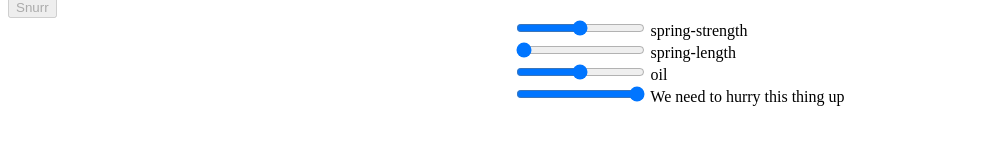
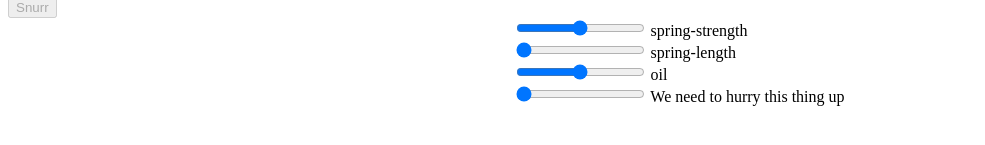
Before and after one commit to highcharts/lotteri, a plain HTML site: page index.html in a window 1280 px wide. Shown: the part 411-556 px from the top of the page, without its empty margins (0-985 px from the left). Drawn offline with nearby package versions, Linux system fonts and the light colour scheme; no server answers.

Commit message:
Hurry-up feature fix.

```diff
--- a/index.html
+++ b/index.html
@@ -28,7 +28,7 @@ Snurr
         <label for="drag">oil</label>
     </div>
     <div class='btn-inline'>
-        <input type="range" min="-25" max="-2" value="25" id="hurry">
+        <input type="range" min="-25" max="-2" value="-25" id="hurry">
         <label for="hurry">We need to hurry this thing up</label>
     </div>
 </div>
--- a/index.js
+++ b/index.js
@@ -13,7 +13,7 @@ window.addEventListener('DOMContentLoaded', () => {
     const strengthSlider = document.getElementById('strength'),
         dragSlider = document.getElementById('drag'),
         lengthSlider = document.getElementById('length'),
-        hurrySlider = document.getElementById('hurry');
+        hurrySlider = document.getElementById('hurry'),
         button = document.getElementById('play');
 
     button.addEventListener('click', e => {
```
